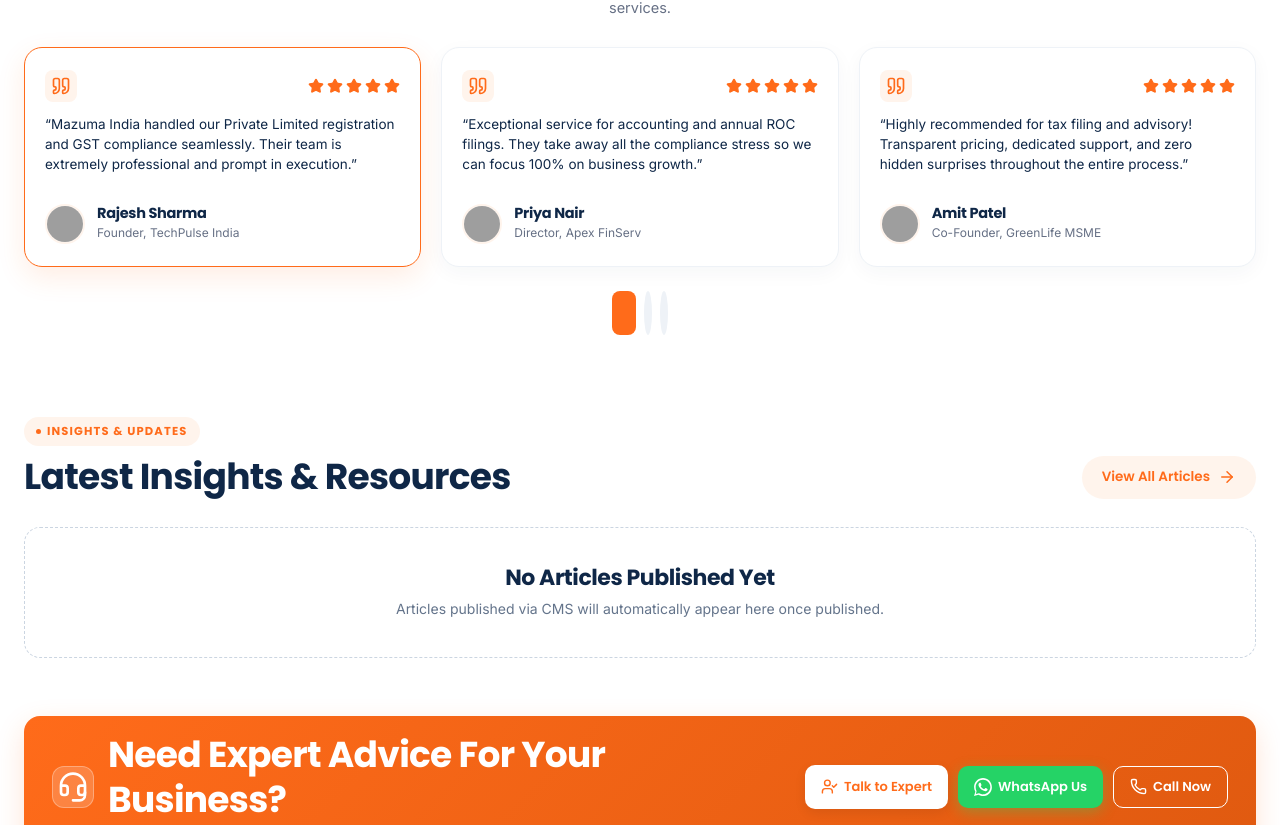
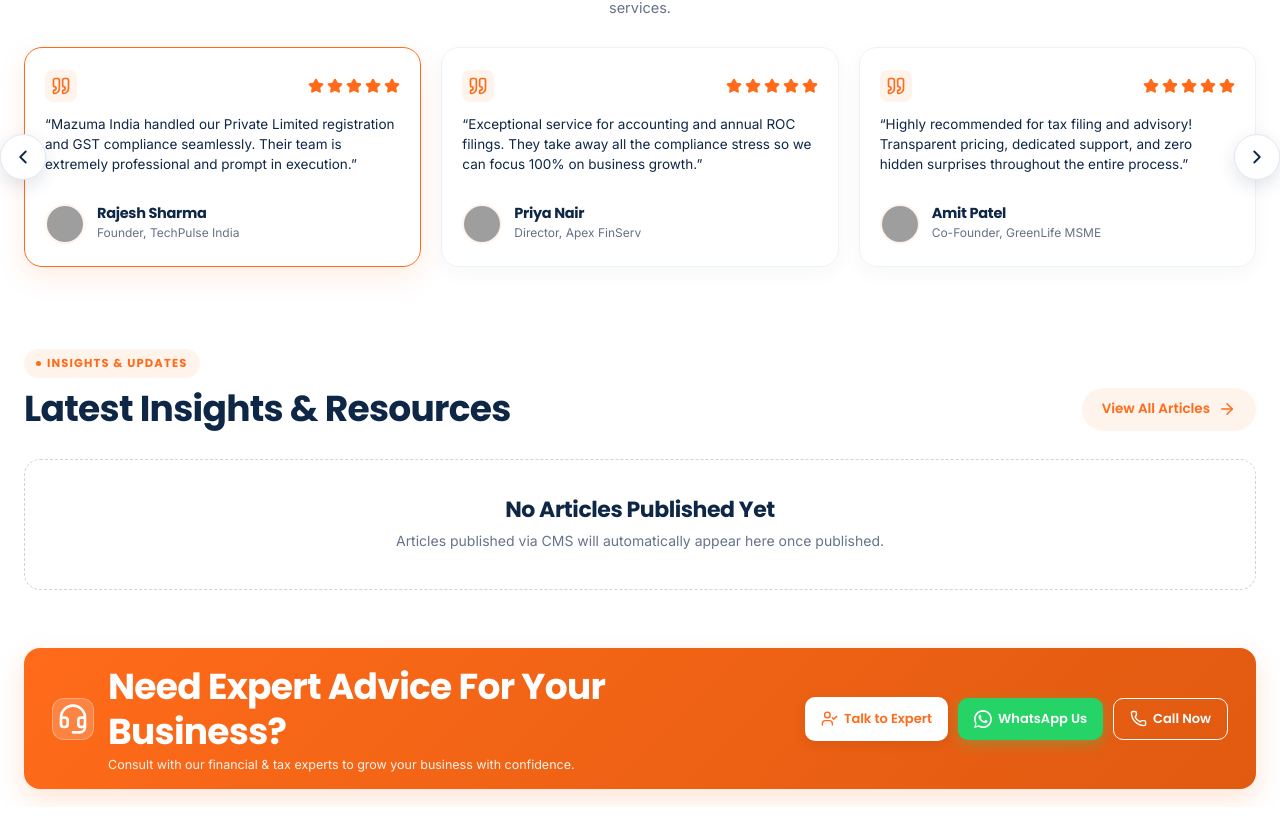
Before and after one commit to karishma-Nexusczar/Mazuma-india-, a Next.js app: page / in a window 1280 px wide. Shown: the part 3578-4403 px from the top of the page. Built offline with nearby package versions, Linux system fonts and the light colour scheme; grey boxes are pictures that could not be loaded.

Commit message:
Center left and right chevron navigation arrows on Testimonials section and remove bottom dots

```diff
--- a/components/home/TestimonialsSection.tsx
+++ b/components/home/TestimonialsSection.tsx
@@ -2,7 +2,7 @@
 
 import React, { useState, useEffect } from "react";
 import { motion } from "framer-motion";
-import { Quote, Star } from "lucide-react";
+import { Quote, Star, ChevronLeft, ChevronRight } from "lucide-react";
 import { testimonials } from "@/data/testimonials";
 
 export default function TestimonialsSection() {
@@ -16,6 +16,14 @@ export default function TestimonialsSection() {
     }, 8000);
     return () => clearInterval(interval);
   }, [isPaused]);
+
+  const handlePrev = () => {
+    setActiveSlide((prev) => (prev - 1 + testimonials.length) % testimonials.length);
+  };
+
+  const handleNext = () => {
+    setActiveSlide((prev) => (prev + 1) % testimonials.length);
+  };
 
   return (
     <section className="testimonials-redesign-section" id="testimonials">
@@ -40,6 +48,15 @@ export default function TestimonialsSection() {
           onMouseEnter={() => setIsPaused(true)}
           onMouseLeave={() => setIsPaused(false)}
         >
+          {/* Left Arrow Button */}
+          <button
+            className="testimonial-nav-arrow testimonial-nav-prev"
+            onClick={handlePrev}
+            aria-label="Previous Testimonial"
+          >
+            <ChevronLeft size={22} />
+          </button>
+
           <div className="testimonials-grid-3cols">
             {testimonials.map((item, idx) => {
               const isActive = idx === activeSlide;
@@ -84,17 +101,14 @@ export default function TestimonialsSection() {
             })}
           </div>
 
-          {/* Navigation Dots */}
-          <div className="testimonials-nav-dots">
-            {testimonials.map((_, index) => (
-              <button
-                key={index}
-                className={`testimonials-dot-btn ${index === activeSlide ? "is-active" : ""}`}
-                onClick={() => setActiveSlide(index)}
-                aria-label={`Go to slide ${index + 1}`}
-              />
-            ))}
-          </div>
+          {/* Right Arrow Button */}
+          <button
+            className="testimonial-nav-arrow testimonial-nav-next"
+            onClick={handleNext}
+            aria-label="Next Testimonial"
+          >
+            <ChevronRight size={22} />
+          </button>
         </div>
       </div>
     </section>
```
Also changed, not shown: app/globals.css.
